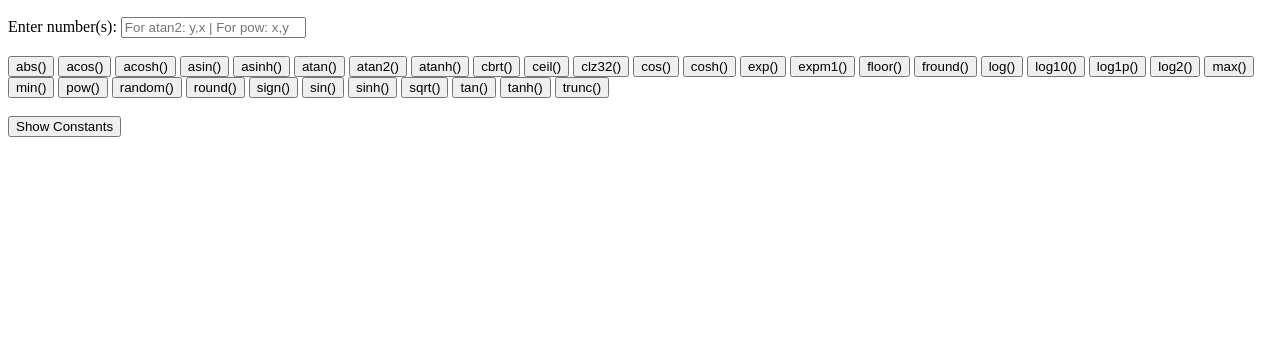
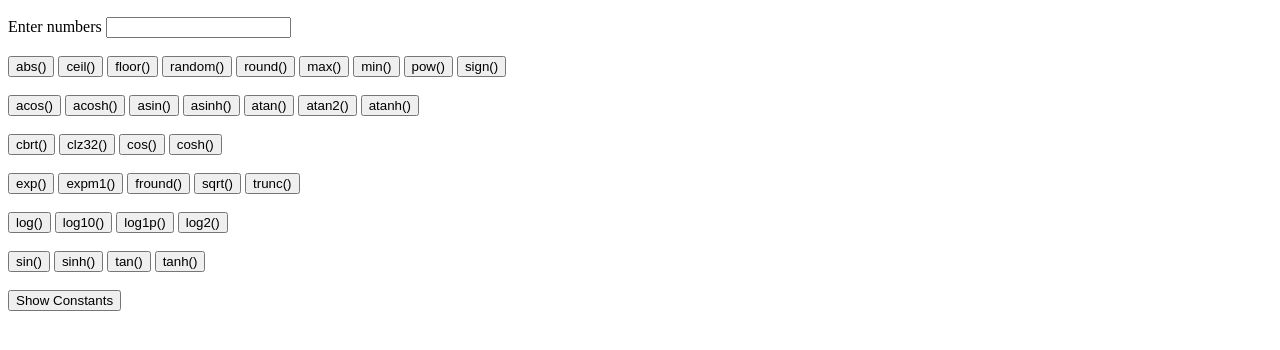
Before and after one commit to sonyphoebeb/BasicFullStackIntroduction, a website: page javscriptBasics/mathFunctions.html in a window 1280 px wide. Shown: the part 50-400 px from the top of the page. Drawn offline with Linux system fonts and the light colour scheme.

Commit message:
Aligned the code super clean and consize

```diff
--- a/javscriptBasics/mathFunctions.html
+++ b/javscriptBasics/mathFunctions.html
@@ -10,50 +10,56 @@
 <body>
     <h2>Math Functions Practice</h2>
 
-    <label>Enter number(s): </label>
-    <input type="text" id="numInput" placeholder="For atan2: y,x | For pow: x,y">
+    <label>Enter numbers </label>
+    <input type="text" id="numInput">
     <br><br>
 
     <!-- Buttons for functions -->
     <button onclick="mathAbs()">abs()</button>
+    <button onclick="mathCeil()">ceil()</button>
+    <button onclick="mathFloor()">floor()</button>
+    <button onclick="mathRandom()">random()</button>
+    <button onclick="mathRound()">round()</button>
+    <button onclick="mathMax()">max()</button>
+    <button onclick="mathMin()">min()</button>
+    <button onclick="mathPow()">pow()</button>
+    <button onclick="mathSign()">sign()</button><br><br>
+
     <button onclick="mathAcos()">acos()</button>
     <button onclick="mathAcosh()">acosh()</button>
     <button onclick="mathAsin()">asin()</button>
     <button onclick="mathAsinh()">asinh()</button>
     <button onclick="mathAtan()">atan()</button>
     <button onclick="mathAtan2()">atan2()</button>
-    <button onclick="mathAtanh()">atanh()</button>
+    <button onclick="mathAtanh()">atanh()</button><br><br>
+
     <button onclick="mathCbrt()">cbrt()</button>
-    <button onclick="mathCeil()">ceil()</button>
     <button onclick="mathClz32()">clz32()</button>
     <button onclick="mathCos()">cos()</button>
-    <button onclick="mathCosh()">cosh()</button>
+    <button onclick="mathCosh()">cosh()</button><br><br>
+
     <button onclick="mathExp()">exp()</button>
     <button onclick="mathExpm1()">expm1()</button>
-    <button onclick="mathFloor()">floor()</button>
     <button onclick="mathFround()">fround()</button>
+    <button onclick="mathSqrt()">sqrt()</button>
+    <button onclick="mathTrunc()">trunc()</button><br><br>
+
     <button onclick="mathLog()">log()</button>
     <button onclick="mathLog10()">log10()</button>
     <button onclick="mathLog1p()">log1p()</button>
-    <button onclick="mathLog2()">log2()</button>
-    <button onclick="mathMax()">max()</button>
-    <button onclick="mathMin()">min()</button>
-    <button onclick="mathPow()">pow()</button>
-    <button onclick="mathRandom()">random()</button>
-    <button onclick="mathRound()">round()</button>
-    <button onclick="mathSign()">sign()</button>
+    <button onclick="mathLog2()">log2()</button><br><br>
+
     <button onclick="mathSin()">sin()</button>
     <button onclick="mathSinh()">sinh()</button>
-    <button onclick="mathSqrt()">sqrt()</button>
     <button onclick="mathTan()">tan()</button>
     <button onclick="mathTanh()">tanh()</button>
-    <button onclick="mathTrunc()">trunc()</button>
     <br><br>
 
     <!-- Constants -->
     <button onclick="showConstants()">Show Constants</button>
 
     <pre id="resultBox"></pre>
+
 </body>
 
 </html>
```
Also changed, not shown: javscriptBasics/mathFunctions.js (+4 -6 lines).
